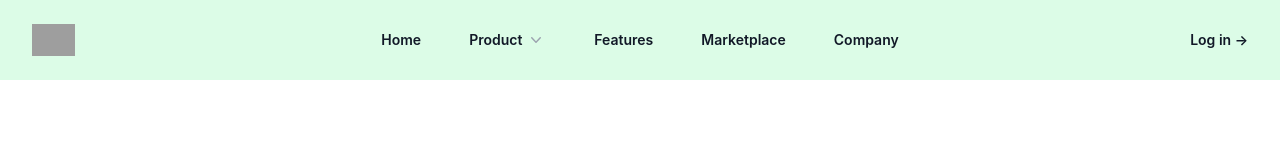
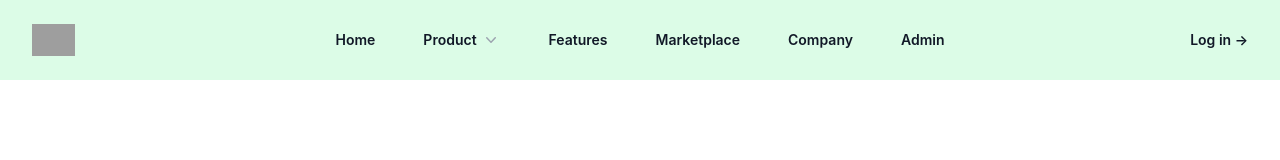
Before and after one commit to ashrafali2000/react-node-assignments, a React (Create React App) app in the folder products-frontend-1/: page / in a window 1280 px wide. Shown: the top 160 px of the page. Built offline with nearby package versions, Linux system fonts and the light colour scheme; grey boxes are pictures that could not be loaded; the HTML template or start-up script is replaced by a standard one.

Commit message:
create admin route

```diff
--- a/products-frontend-1/src/App.js
+++ b/products-frontend-1/src/App.js
@@ -6,6 +6,7 @@ import SignUp from "./pages/signUp";
 import ProductContext from "./context/productCtx";
 import { useState } from "react";
 import SingleProduct from "./pages/singleProduct";
+import Admin from "./pages/admin";
 
 function App() {
 
@@ -28,6 +29,7 @@ const chosenProduct = (data) => [
          <Route index element={<Home></Home>}/>
          <Route path="/login" element={<SignIn></SignIn>}/>
          <Route path="/signup" element={<SignUp></SignUp>}/>
+         <Route path="/admin" element={<Admin></Admin>}/>
          <Route path="/electronics" element={<SingleProduct product = {product}></SingleProduct>}/>
         </Route>
        </Routes>
--- a/products-frontend-1/src/components/navbar/index.js
+++ b/products-frontend-1/src/components/navbar/index.js
@@ -194,6 +194,12 @@ export default function Navbar() {
             >
               Company
             </a>
+            <a
+              href="/admin"
+              className="text-sm font-semibold leading-6 text-gray-900"
+            >
+              Admin
+            </a>
           </Popover.Group>
           <div className="hidden lg:flex lg:flex-1 lg:justify-end">
             <a
```
